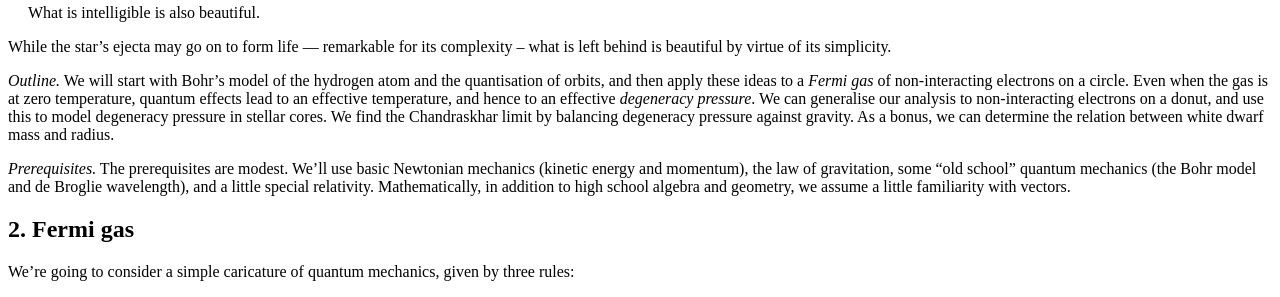
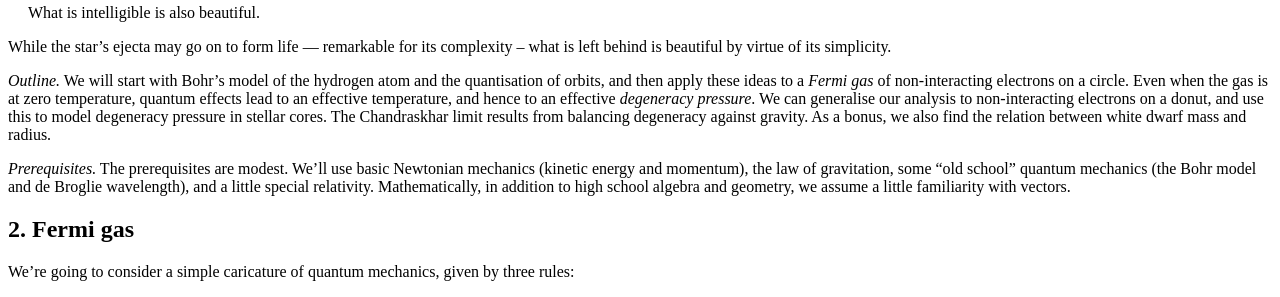
Before and after one commit to hapax/hapax.github.io, a Jekyll site: the page built from assets/chandra.md, in a window 1280 px wide and 900 px high, scrolled down 918 px. Shown: the part 170-467 px from the top of the window. Built offline with Jekyll 4.4.1, drawn with Linux system fonts in a browser that asks for light colours; our own code applies the rules of GitHub Pages for plain Markdown files; formulas are drawn with MathJax 3; a script that is not in the unit is left out.

Commit message:
Update chandra.md

```diff
--- a/assets/chandra.md
+++ b/assets/chandra.md
@@ -77,9 +77,8 @@ Even when the gas is at zero temperature, quantum effects lead to an
 effective temperature, and hence to an effective *degeneracy pressure*.
 We can generalise our analysis to non-interacting electrons on a
 donut, and use this to model degeneracy pressure in stellar cores.
-We find the Chandraskhar limit by balancing degeneracy pressure
-against gravity.
-As a bonus, we can determine the relation between white dwarf mass and
+The Chandraskhar limit results from balancing degeneracy against gravity.
+As a bonus, we also find the relation between white dwarf mass and
 radius.
 
 *Prerequisites.* The prerequisites are modest. We'll use basic
```
Also changed, not shown: other parts of assets/chandra.md (+2 -0 lines).
